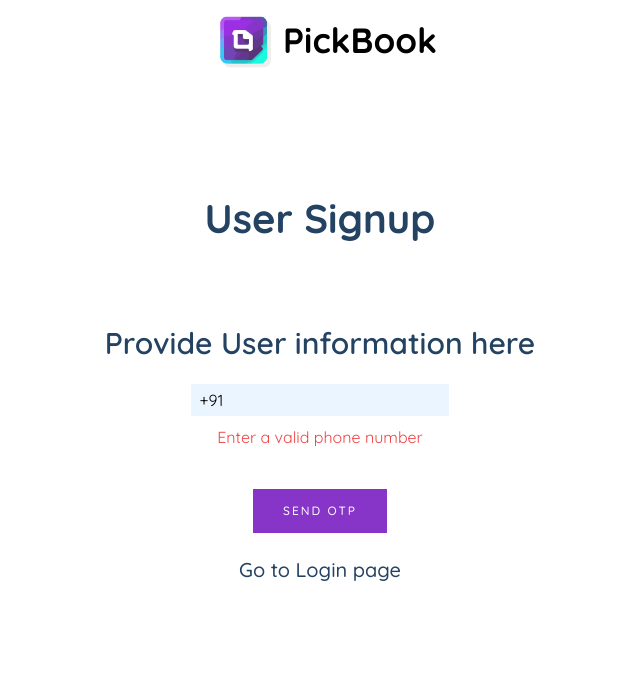
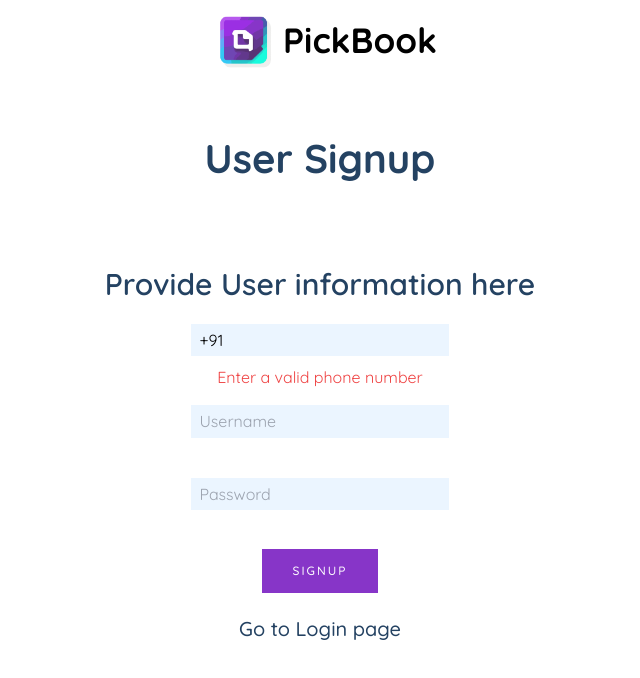
Before and after one commit to shanibjan/PickBook, a React (Create React App) app in the folder client/: page /signup in a window 1280 px wide. Shown: the top 678 px of the page, without its empty margins (320-960 px from the left). Built offline with nearby package versions, Linux system fonts and the light colour scheme; no server answers.

Commit message:
developement completed

```diff
--- a/client/src/pages/Message.jsx
+++ b/client/src/pages/Message.jsx
@@ -99,6 +99,7 @@ const fetchSenderProfile = async () => {
       }
     } catch (error) {
       console.log(error);
+      setIsLoading(false)
     }
   };
 
--- a/client/src/pages/Signup.jsx
+++ b/client/src/pages/Signup.jsx
@@ -35,7 +35,7 @@ const Signup = ({}) => {
   const sendOtp = async () => {
     try {
       if (valid === false) {
-        const res = await axios.post("https://pickbook-da7f.onrender.com/api/v1/auth/send-otp", { phone });
+        const res = await axios.post("api/v1/auth/send-otp", { phone });
 
         toast.success(res.data.message, {
           ...toastStyles,
@@ -58,7 +58,7 @@ const Signup = ({}) => {
   };
   const verifyOtp = async () => {
     try {
-      const res = await axios.post("https://pickbook-da7f.onrender.com/api/v1/auth/verify-phone", { phone, otp });
+      const res = await axios.post("api/v1/auth/verify-phone", { phone, otp });
       console.log(res.data);
       if (res.data.success) {
         toast.success(res.data.message, {
@@ -119,8 +119,8 @@ const Signup = ({}) => {
           <h4 className="text-[30px] max-[550px]:text-[20px] max-[370px]:text-[15px] font-QSemi text-[#244262] my-[4%] ">
             Provide User information here
           </h4>
-          {bar === "phone" ? (
-            <div>
+
+          <div>
               <input
                 className="bg-[#EBF5FF] outline-none max-[425px]:text-[12px] max-[425px]:py-[3%] font-QRegular w-[60%] max-[750px]:w-[65%] max-[500px]:w-[80%] py-[1%] px-[2%] mb-[2%] "
                 type="text"
@@ -143,28 +143,9 @@ const Signup = ({}) => {
                   </motion.div>
                 )}
               </AnimatePresence>
-            </div>
-          ) : bar === "otp" ? (
-            <div>
+
               <input
-                className="bg-[#EBF5FF] outline-none max-[425px]:text-[12px] max-[425px]:py-[3%] font-QRegular w-[60%] max-[750px]:w-[65%] max-[500px]:w-[80%] py-[1%] px-[2%] mb-[2%] "
-                type="number"
-                placeholder="Enter OTP"
-                value={otp}
-                onChange={(e) => setOtp(e.target.value)}
-              />
-              <br />
-              <p
-                onClick={sendOtp}
-                className="font-QMedium cursor-pointer text-[#8735C8]"
-              >
-                Didn't get the code ?.Resend Code
-              </p>
-            </div>
-          ) : (
-            <div>
-              <input
-                className="bg-[#EBF5FF] outline-none max-[425px]:text-[12px] max-[425px]:py-[3%] font-QRegular w-[60%] max-[750px]:w-[65%] max-[500px]:w-[80%] py-[1%] px-[2%] mb-[2%] max-[425px]:mb-[7%]"
+                className="bg-[#EBF5FF] outline-none max-[425px]:text-[12px] max-[425px]:py-[3%] font-QRegular w-[60%] max-[750px]:w-[65%] max-[500px]:w-[80%] py-[1%] px-[2%] my-[40px]"
                 type="text"
                 placeholder="Username"
                 value={name}
@@ -180,30 +161,14 @@ const Signup = ({}) => {
               />
               <br />
             </div>
-          )}
 
-          {bar === "phone" ? (
-            <button
-              onClick={sendOtp}
-              className="bg-[#8735C8] py-[3%] px-[7%] font-QMedium text-[12px] mt-[15%] max-[370px]:mt-[15%] tracking-[2px] mb-[2%]  text-white"
-            >
-              SEND OTP
-            </button>
-          ) : bar === "otp" ? (
-            <button
-              onClick={verifyOtp}
-              className="bg-[#8735C8] py-[3%] px-[7%] font-QMedium text-[12px] mt-[7%] max-[370px]:mt-[15%] tracking-[2px] mb-[2%]  text-white"
-            >
-              VERIFY OTP
-            </button>
-          ) : (
+
             <button
               onClick={signUp}
               className="bg-[#8735C8] py-[3%] px-[7%] font-QMedium text-[12px] mt-[7%] max-[370px]:mt-[15%] tracking-[2px] mb-[2%]  text-white"
             >
               SIGNUP
             </button>
-          )}
 
           <h4
             onClick={() => nav("/login")}
```
Also changed, not shown: 1 other file (tests, documents, lock files or other folders).
